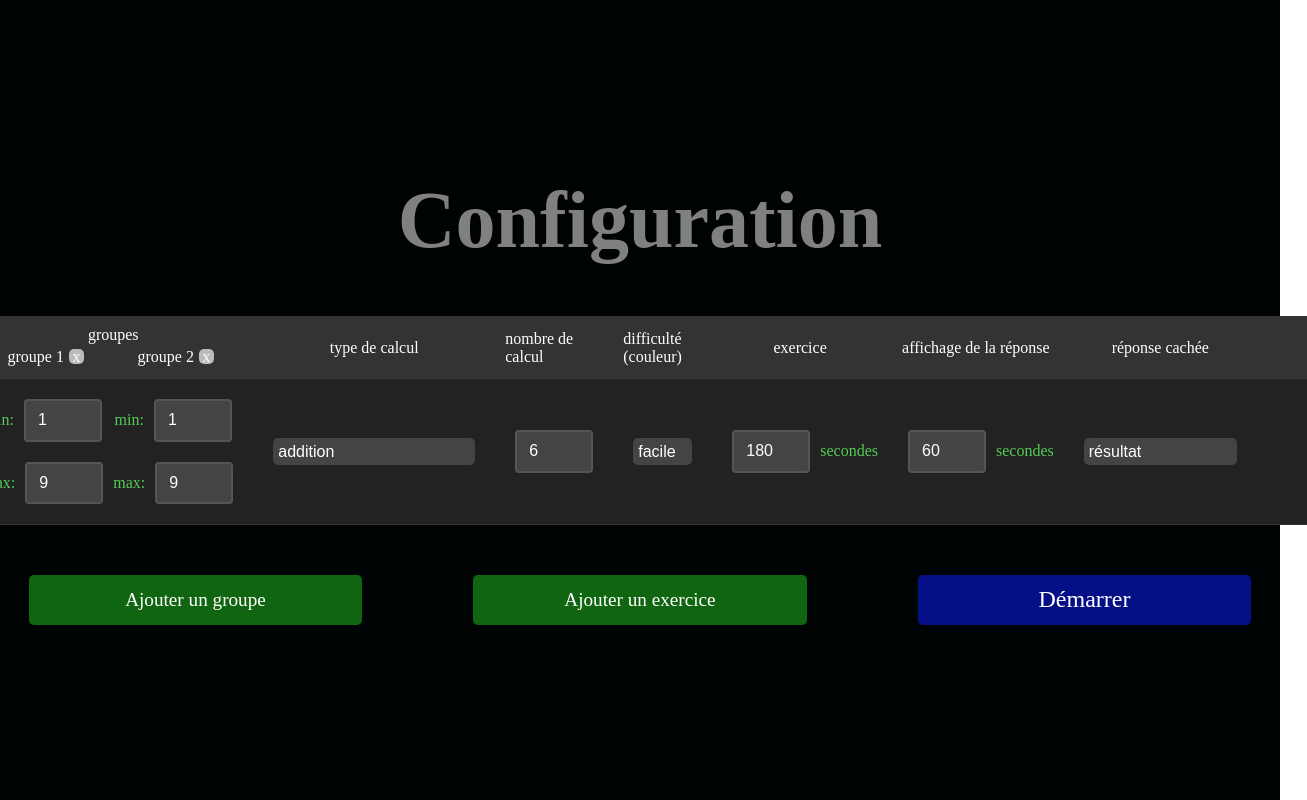
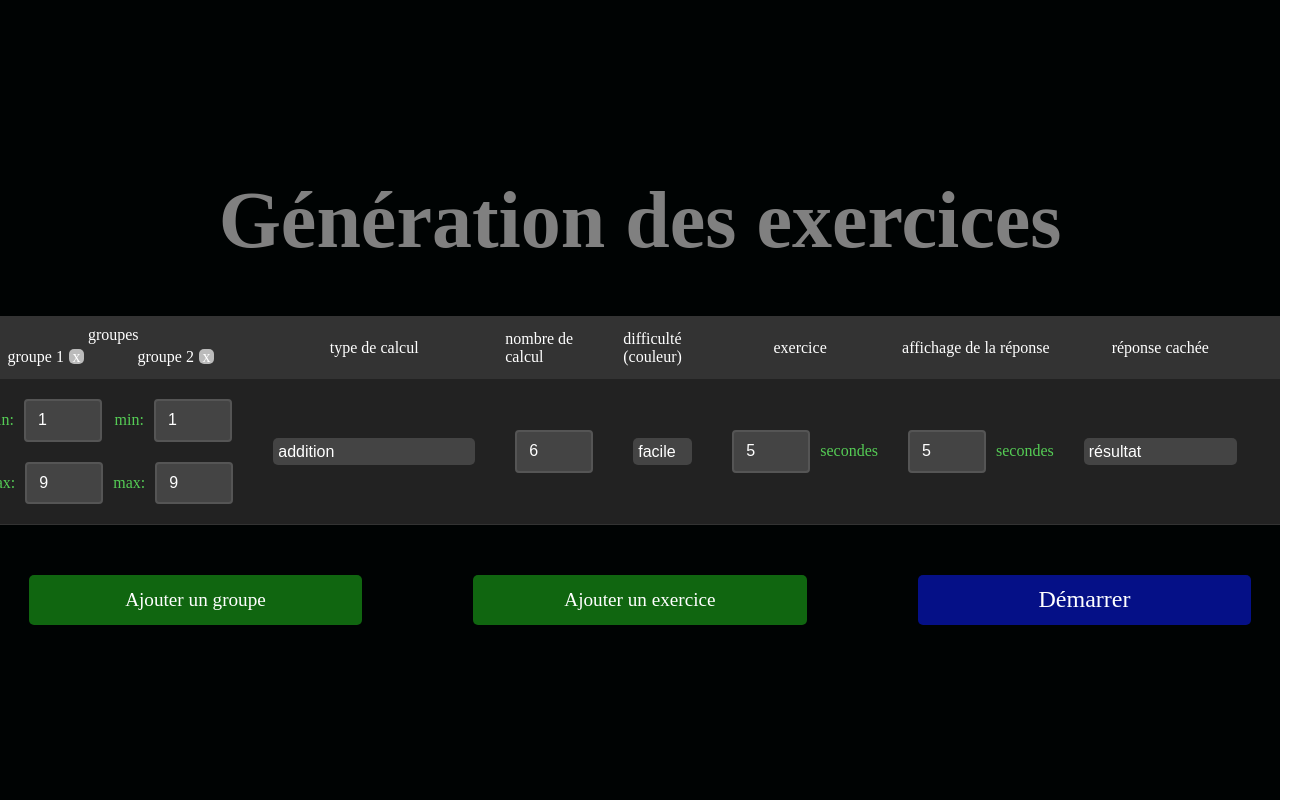
Before and after one commit to RemiGirard/calculs, a React (Vite) app: page / in a window 1280 px wide. Shown: the whole page, 1307 px wide, since content can reach past the window. Built offline with nearby package versions, Linux system fonts and the light colour scheme.

Commit message:
refactor: prepare config edition

```diff
--- a/src/components/Calcul.tsx
+++ b/src/components/Calcul.tsx
@@ -1,79 +1,105 @@
 import { useState } from "react";
 
-import './Calcul.css'
+import { Switch, Case } from "./utils/Switch";
+import {times} from './utils/utils';
 
 import dictionary from '../dictionary.json'
-import { Switch, Case } from "./utils/Switch";
 
-import LimitChoice from "./LimitChoice";
+import Config from "./Config";
+import LimitChoice from "./GenerateExercices";
 import Game from "./Game";
 import GameOver from "./GameOver";
 
+const Calcul = () => {
+  const [currState, setCurrState] = useState('generateExercices')
 
-const Calcul = ({env = "prod", options = {displayLetterId: true}}) => {
-  // todo: detect environment
-  // console.log({NODE_ENV: process.env.NODE_ENV})
-  // console.log({env: process.env.env})
-  // console.log({CHOKIDAR_USEPOLLING: process.env.CHOKIDAR_USEPOLLING})
-  const [currState, setCurrState] = useState('config')
+  const isDevEnv = process.env.NODE_ENV === 'development';
 
-  const defaultGroup = { min: 1, max: 9 }
-  const defaultSpeRange = { min: 10, max: 50 }
-  const defaultCalcSpeNumber = 1;
+  const [config, setConfig] = useState({
+    default: {
+      numberOfGroup: 2,
+      group: {min: 1, max: 9},
+      calcSpeRange: { min: 10, max: 50 },
+      calcSpeNumber: { min: 10, max: 50 },
+      calcType: '+',
+      calcNumber: 6,
+      difficulty: 1,
+      questionDuration: isDevEnv ? 5 : 180,
+      answerDuration: isDevEnv ? 5 : 60,
+      gap: 'result',
+    },
+    displayLetterId: true,
+  });
+
+  let defaultGroups: any[] = [];
+  times(config.default.numberOfGroup, () => defaultGroups.push({...config.default.group}))
 
   const columns = [
     {
       name: 'groups',
       field: 'groups',
-      default: [{ ...defaultGroup }, { ...defaultGroup }]
+      default: defaultGroups,
     }, {
       name: 'calcType',
       field: 'calcType',
       choices: ['+', '+ x*10', '+ x', '-', '*', '/', '/ int', '%'],
-      default: '+'
+      default: config.default.calcType,
     }, {
       name: 'calcNumber',
       field: 'number',
-      default: 6
+      default: config.default.calcNumber,
     }, {
       name: 'difficulty',
       field: 'select',
       choices: [1, 2],
-      default: 1
+      default: config.default.difficulty
     }, {
       name: 'questionDuration',
       field: 'time',
-      default: env === 'test' ? 5 : 180
+      default: config.default.questionDuration
     }, {
       name: 'answerDuration',
       field: 'time',
-      default: env === 'test' ? 300 : 60
+      default: config.default.answerDuration
     } , {
       name: 'gap',
       field: 'select',
       choices: ['result' , 'firstElement', 'secondElement', 'randomOnTheTwoFirstElements', 'randomOnAll'],
-      default: 'result',
+      default: config.default.gap,
     }
   ];
 
   let defaultExercice : any = {
-    calcSpeRange: defaultSpeRange,
-    calcSpeNumber: defaultCalcSpeNumber
+    calcSpeRange: config.default.calcSpeRange,
+    calcSpeNumber: config.default.calcSpeNumber
   };
+  columns.forEach((column) => defaultExercice[column.name] = column.default)
 
-  columns.forEach((column) => defaultExercice[column.name] = column.default)
   const [exercices, setExercices] = useState([defaultExercice]);
+
   const defaultExerciceUpdated = structuredClone(exercices[exercices.length-1])
-  const calculsTotal = exercices.reduce((acc, curr) => acc + curr.calcNumber, 0);
+  const numberOfCalcul = exercices.reduce((acc, curr) => acc + curr.calcNumber, 0);
 
-  const setGameOver = () => setCurrState('over');
+  const setStateConfig = () => setCurrState('config');
+  const setStateGenerateExercices = () => setCurrState('generateExercices');
   const setGameStarted = () => setCurrState('started');
+  const setGameOver = () => setCurrState('finish');
 
   return (
     <Switch expression={currState}>
       <Case value={'config'}>
+        <Config
+        title={dictionary.titles.config}
+        {...{
+          setStateGenerateExercices,
+          config,
+          setConfig,
+        }}
+        />
+      </Case>
+      <Case value={'generateExercices'}>
         <LimitChoice
-          title={dictionary.titles.config ?? 'config'}
+          title={dictionary.titles.generateExercices}
           {...{
             exercices,
             setExercices,
@@ -86,14 +112,17 @@ const Calcul = ({env = "prod", options = {displayLetterId: true}}) => {
       <Case value={'started'}>
         <Game
           {...{
-            limits: exercices,
+            exercices,
             setGameOver,
-            options
+            config,
           }}
         />
       </Case>
-      <Case value={'over'}>
-        <GameOver title={dictionary.titles.gameover ?? 'game over'} numberOfCalcul={calculsTotal} />
+      <Case value={'finish'}>
+        <GameOver
+          title={dictionary.titles.gameover}
+          {...{numberOfCalcul}}
+        />
       </Case>
     </Switch>
   );
--- /dev/null
+++ b/src/components/Config.tsx
@@ -0,0 +1,27 @@
+import Button from "./buttons/Button";
+
+const Config = ({title, setStateGenerateExercices, config, setConfig}: any) => {
+  // {
+  //   default: {
+  //     numberOfGroup: 2,
+  //     group: {min: 1, max: 9},
+  //     calcSpeRange: { min: 10, max: 50 },
+  //     calcSpeNumber: { min: 10, max: 50 },
+  //     calcType: '+',
+  //     calcNumber: 6,
+  //     difficulty: 1,
+  //     questionDuration: isDevEnv ? 5 : 180,
+  //     answerDuration: isDevEnv ? 5 : 60,
+  //     gap: 'result',
+  //   },
+  //   displayLetterId: true,
+  // }
+  return (<div style={{display: 'flex', flexDirection: 'column', alignItems: 'center', backgroundColor: '#000303', color: '#55cc55'}}>
+    <h1>{title}</h1>
+    <div>
+      <Button onClick={setStateGenerateExercices} >close</Button>
+    </div>
+  </div>)
+};
+
+export default Config;
--- a/src/components/Game.tsx
+++ b/src/components/Game.tsx
@@ -6,7 +6,7 @@ import dictionaryTyped from "../dictionary.json"
 
 const dictionary:any = dictionaryTyped;
 
-const Game = ({limits, setGameOver, options}: any) => {
+const Game = ({exercices, setGameOver, config}: any) => {
     const [currLevel, setCurrLevel] = useState(0);
     const [showResult, setShowResult] = useState(false)
     const rerollLimit = 1000;
@@ -139,7 +139,7 @@ const Game = ({limits, setGameOver, options}: any) => {
 
       const generateCalcul = () => {
         const newCalculs:any =[]
-        limits.forEach((limit:any) => {
+        exercices.forEach((limit:any) => {
           let calculLevel:any = [];
           limit.groups.forEach((group:any)=>{
             let calculGroup:any = []
@@ -185,7 +185,7 @@ const Game = ({limits, setGameOver, options}: any) => {
 
     const handleEndAnswerTime = () => {
         setAnswerTimeStarted(false);
-        if(currLevel >= (limits.length -1)){
+        if(currLevel >= (exercices.length -1)){
             // all exercices are over
             setGameOver()
         } else {
@@ -209,7 +209,7 @@ const Game = ({limits, setGameOver, options}: any) => {
     const displayCalcElement = (currCalcul:any, element:any, showResult:any) => {
       return (<div
         style={{
-          width: element === 'result' && (limits[currLevel].calcType === '%' || limits[currLevel].calcType === '/')
+          width: element === 'result' && (exercices[currLevel].calcType === '%' || exercices[currLevel].calcType === '/')
             ? '200px'
             : '85px',
           display: 'flex',
@@ -222,7 +222,7 @@ const Game = ({limits, setGameOver, options}: any) => {
         {currCalcul.gap !== element || showResult
           ? <>
               {
-                  element === 'result' && limits[currLevel].calcType === '%'
+                  element === 'result' && exercices[currLevel].calcType === '%'
                       ? getModuloResultDisplay(currCalcul.result[0], currCalcul.result[1])
                       : currCalcul[element]
               }
@@ -232,12 +232,12 @@ const Game = ({limits, setGameOver, options}: any) => {
       </div>)
     }
 
-    const questionTime = useTimer(limits[currLevel].questionDuration, () => {handleEndQuestionTime()}, questionTimeStarted, questionTimeReset, setQuestionTimeReset);
-    const answerTime = useTimer(limits[currLevel].answerDuration, () => {handleEndAnswerTime()}, answerTimeStarted, answerTimeReset, setAnswerTimeReset);
+    const questionTime = useTimer(exercices[currLevel].questionDuration, () => {handleEndQuestionTime()}, questionTimeStarted, questionTimeReset, setQuestionTimeReset);
+    const answerTime = useTimer(exercices[currLevel].answerDuration, () => {handleEndAnswerTime()}, answerTimeStarted, answerTimeReset, setAnswerTimeReset);
 
     const barValue = questionTimeStarted
-    ? (questionTime/limits[currLevel].questionDuration)*100
-    : ((limits[currLevel].answerDuration-answerTime )/ limits[currLevel].answerDuration) *100
+    ? (questionTime/exercices[currLevel].questionDuration)*100
+    : ((exercices[currLevel].answerDuration-answerTime )/ exercices[currLevel].answerDuration) *100
     return (<div style={{width: '100%', height: '100%', backgroundColor: backgroundColor, color: '#dddddd', fontFamily: ' "Arial Rounded MT Bold", Arial, sans-serif', fontWeight: 'bold'}}>
         {calculs.length
             ? <div style={{width: '100%', display: 'flex', justifyContent: 'space-around', fontSize: fontSize+'em'}}>
@@ -247,13 +247,13 @@ const Game = ({limits, setGameOver, options}: any) => {
                             {
                                 calculGroup.map((currCalcul:any, index:any) => {
                                   return (<div key={index} style={{display: 'flex', flexDirection: 'row', margin: '10px'}}>
-                                      {options.displayLetterId === true
+                                      {config.displayLetterId === true
                                         ? <div style={{width: '82px'}}>{integerToLetter(calculGroupIndex*(calculGroup.length) + (index+1))}: </div>
                                         : null
                                       }
                                       <div style={{display: 'flex', flexDirection: 'row'}}>
                                           {displayCalcElement(currCalcul, 1, showResult)}
-                                          {dictionary.calcCharacter[limits[currLevel].calcType] ?? limits[currLevel].calcType}
+                                          {dictionary.calcCharacter[exercices[currLevel].calcType] ?? exercices[currLevel].calcType}
                                           {displayCalcElement(currCalcul, 2, showResult)}
                                       </div>
                                       <div style={{display: 'flex', flexDirection: 'row'}}>
--- a/src/components/GameOver.tsx
+++ b/src/components/GameOver.tsx
@@ -1,34 +1,34 @@
 import Title from "./Title";
-import Clapping from "../img/clapping.png";
+import Clapping from "../assets/clapping.png";
 
 const GameOver = ({ numberOfCalcul, title }: any) => {
   const steps = [...(new Array(5))].map((_, index) => {
     return Math.round((index * numberOfCalcul) / 4)
   })
-    const getAnswerLineDisplay = (first:any, second:any, score:any, isLast:any) => {
+  const getAnswerLineDisplay = (first: any, second: any, score: any, isLast: any) => {
     return !isLast
-        ? <div style={{display: 'flex', flexDirection: 'row',  justifyContent: 'center',}}>
-            <div>de {first} à {Math.max(first, second-1)} réponse{(Math.max(first, second-1)) > 1 ? 's': ''} juste{Math.max(first, second-1) > 1 ? 's': ''} : </div>
+      ? <div style={{ display: 'flex', flexDirection: 'row', justifyContent: 'center', }}>
+        <div>de {first} à {Math.max(first, second - 1)} réponse{(Math.max(first, second - 1)) > 1 ? 's' : ''} juste{Math.max(first, second - 1) > 1 ? 's' : ''} : </div>
         <div> tu montes de {score}</div>
       </div>
-        : <div style={{display: 'flex', flexDirection: 'row',  justifyContent: 'center',}}>
-        <div>plus de {first} réponse{first > 1 ? 's': ''} juste{first > 1 ? 's': ''} : </div>
+      : <div style={{ display: 'flex', flexDirection: 'row', justifyContent: 'center', }}>
+        <div>plus de {first} réponse{first > 1 ? 's' : ''} juste{first > 1 ? 's' : ''} : </div>
         <div> tu montes de {score}</div>
       </div>
   }
   return (<div>
     <Title>{title}</Title>
-        <div  style={{ width: '100%', display: 'flex', justifyContent: 'center', flexDirection: 'column', fontSize: '4em', marginTop: '60px'}}>
+    <div style={{ width: '100%', display: 'flex', justifyContent: 'center', flexDirection: 'column', fontSize: '4em', marginTop: '60px' }}>
       {
         steps.map((_, index) => {
-                    return index !== steps.length-1
-                        ? getAnswerLineDisplay(steps[index], steps[index+1], index+1, (index === steps.length-2))
+          return index !== steps.length - 1
+            ? getAnswerLineDisplay(steps[index], steps[index + 1], index + 1, (index === steps.length - 2))
             : null
         })
       }
     </div>
-        <div style={{position: 'absolute', width: '100%', height: '100%', top: 0, left: 0, display: 'flex', justifyContent: 'center', alignItems: 'flex-end', backgroundColor: '#c7ecf4', zIndex: -10}}>
-            <img src={Clapping} style={{width: '1000px', height: '500px'}}></img>
+    <div style={{ position: 'absolute', width: '100%', height: '100%', top: 0, left: 0, display: 'flex', justifyContent: 'center', alignItems: 'flex-end', backgroundColor: '#c7ecf4', zIndex: -10 }}>
+      <img src={Clapping} style={{ width: '1000px', height: '500px' }}></img>
     </div>
   </div>);
 }
--- a/src/components/LimitChoice.tsx
+++ b/src/components/GenerateExercices.tsx
@@ -8,6 +8,8 @@ import { Case, Switch } from './utils/Switch';
 const dictionary:any = dictionaryTyped;
 
 const LimitChoice = ({ title, exercices, setExercices, defaultExerciceUpdated, columns, setGameStarted }: any) => {
+
+  const maxGroups = 4;
 
   const setOneLimit = (propKeys : any, value: any) => {
     let newLimits = [...exercices];
@@ -31,39 +33,40 @@ const LimitChoice = ({ title, exercices, setExercices, defaultExerciceUpdated, c
 
   const removeGroup = (index:any) => {
     let newLimits = structuredClone(exercices)
-    let newGroups = exercices[0].groups
+    let newGroups = structuredClone(exercices[0].groups)
     newGroups.splice(index, 1)
     newLimits = newLimits.map((limit:any) => {
       return {
         ...limit,
-        groups: newGroups,
+        groups: structuredClone(newGroups),
       }
     })
     setExercices(newLimits)
   }
 
+  const isMaxGroup = exercices[0].groups.length >= maxGroups;
+
   const addGroup = () => {
-      let newLimits = structuredClone(exercices)
+      let newExercices = structuredClone(exercices)
 
-
-      newLimits = newLimits.map((limit:any) => {
-        const newGroup = structuredClone(limit.groups[limit.groups.length-1])
+      newExercices = newExercices.map((exercice:any) => {
+        const newGroup = structuredClone(exercice.groups[exercice.groups.length-1])
         return {
-          ...limit,
+          ...exercice,
           groups: [
-            ...limit.groups,
+            ...exercice.groups,
             newGroup
             ,
           ],
         }
       })
-      setExercices(newLimits)
+      setExercices(newExercices)
   }
 
 
   return (<div style={{display: 'flex', flexDirection: 'column', justifyContent: 'center', alignItems: 'center', backgroundColor: '#000303', color: '#55cc55', height: '100%'}}>
     <Title style={{marginBottom: '50px', color: 'grey'}}>{title}</Title>
-    <div style={{maxWidth: '1500px',display: 'flex', justifyContent: 'center', flexDirection: 'column'}}>
+    <div style={{display: 'flex', justifyContent: 'center', flexDirection: 'column'}}>
       <table style={{marginBottom: '50px'}}>
         <thead>
           <tr>{
@@ -217,21 +220,15 @@ const LimitChoice = ({ title, exercices, setExercices, defaultExerciceUpdated, c
         </tbody>
       </table>
       <div style={{ display: 'flex', width: '100%', justifyContent: 'space-around' }}>
-        <Button onClick={() => addGroup()} style={{ width: '25%', height: '50px', background: '#106610', fontSize: '1.2em'  }}>
+        <Button onClick={() => addGroup()} disable={isMaxGroup} style={{ width: '25%', height: '50px', background: '#106610', fontSize: '1.2em' }}>
           {dictionary.buttons.addGroup ?? 'addGroup'}
         </Button>
         <Button onClick={() => addLevel()} style={{ width: '25%', height: '50px', background: '#106610', fontSize: '1.2em' }}>
           {dictionary.buttons.addExercice ?? 'addExercice'}
         </Button>
-        <Button onClick={() => setGameStarted()} style={{ width: '25%', height: '50px', background: '#051087', color: 'white', fontSize: '1.5em', textDecoration: 'none'}}>
+        <Button onClick={() => setGameStarted()} style={{ width: '25%', height: '50px', background: '#051087', color: 'white', fontSize: '1.5em', textDecoration: 'none' }}>
           Démarrer
         </Button>
-        {/* <Link
-          to={`/start`}
-          style={{ width: '25%', display: 'flex', justifyContent: 'center', padding: '15px', background: '#051087', color: 'white', fontSize: '1.5em', textDecoration: 'none' }}
-          >
-            {dictionary.buttons.start ?? 'start'}
-          </Link> */}
       </div>
     </div>
   </div>)
--- a/src/components/buttons/Button.tsx
+++ b/src/components/buttons/Button.tsx
@@ -1,4 +1,4 @@
-const Button = ({children, onClick, style}:any) => {
+const Button = ({children, onClick, style= {}, disable = false}:any) => {
     return (<div
         style={{
             backgroundColor: 'blue',
@@ -9,9 +9,14 @@ const Button = ({children, onClick, style}:any) => {
             alignItems: 'center',
             cursor: 'pointer',
             borderRadius: '5px',
-            ...style
+            ...style,
+            opacity: disable ? 0.4 : 1
         }}
-        onClick={onClick}
+        onClick={() => {
+            if(!disable){
+              onClick()
+            }
+        }}
     >
         {
         <div>{children}</div>
--- /dev/null
+++ b/src/components/utils/utils.tsx
@@ -0,0 +1,3 @@
+export const times = (n: number, callback: () => {}) => {
+  for (var i = 0; i < n; i++) callback();
+}
--- a/src/dictionary.json
+++ b/src/dictionary.json
@@ -1,6 +1,7 @@
 {
 "titles": {
     "config": "Configuration",
+    "generateExercices": "Génération des exercices",
     "gameover": "On monte !"
 },
 "fields": {
--- a/src/components/Calcul.css
+++ b/src/main.css
@@ -1,57 +1,19 @@
-.App {
-    text-align: center;
-
-  }
-
-  .App-logo {
-    height: 40vmin;
-    pointer-events: none;
-  }
-
-  @media (prefers-reduced-motion: no-preference) {
-    .App-logo {
-      animation: App-logo-spin infinite 20s linear;
-    }
-  }
-
-
-  .App-link {
-    color: #61dafb;
-  }
-
-  @keyframes App-logo-spin {
-    from {
-      transform: rotate(0deg);
-    }
-    to {
-      transform: rotate(360deg);
-    }
-  }
-
-  html, body {
+html, body, #root, #root > div{
   width:100%;
   height:100%;
   margin: 0;
+  overflow:scroll;
+}
+
+html {
   font-size: 10px;
-
 }
 
 @media (min-width:1280px) {
-    html, body {
+  html {
     font-size: 16px;
 
   }
-  }
-
-
-  #root {
-    width:100%;
-    height:100%;
-  }
-
-  #root > div {
-    width:100%;
-    height:100%;
 }
 
   table {
--- a/src/main.tsx
+++ b/src/main.tsx
@@ -1,9 +1,11 @@
 import React from "react";
 import ReactDOM from "react-dom/client";
+
+import './main.css'
 import Calcul from "./components/Calcul";
 
 ReactDOM.createRoot(document.getElementById("root") as HTMLElement).render(
   <React.StrictMode>
-    <Calcul env="prod" />
+    <Calcul />
   </React.StrictMode>
 );
```
Also changed, not shown: src/assets/clapping.png (renamed from src/img/clapping.png). Lines whose indentation alone changed are shown as unchanged.
